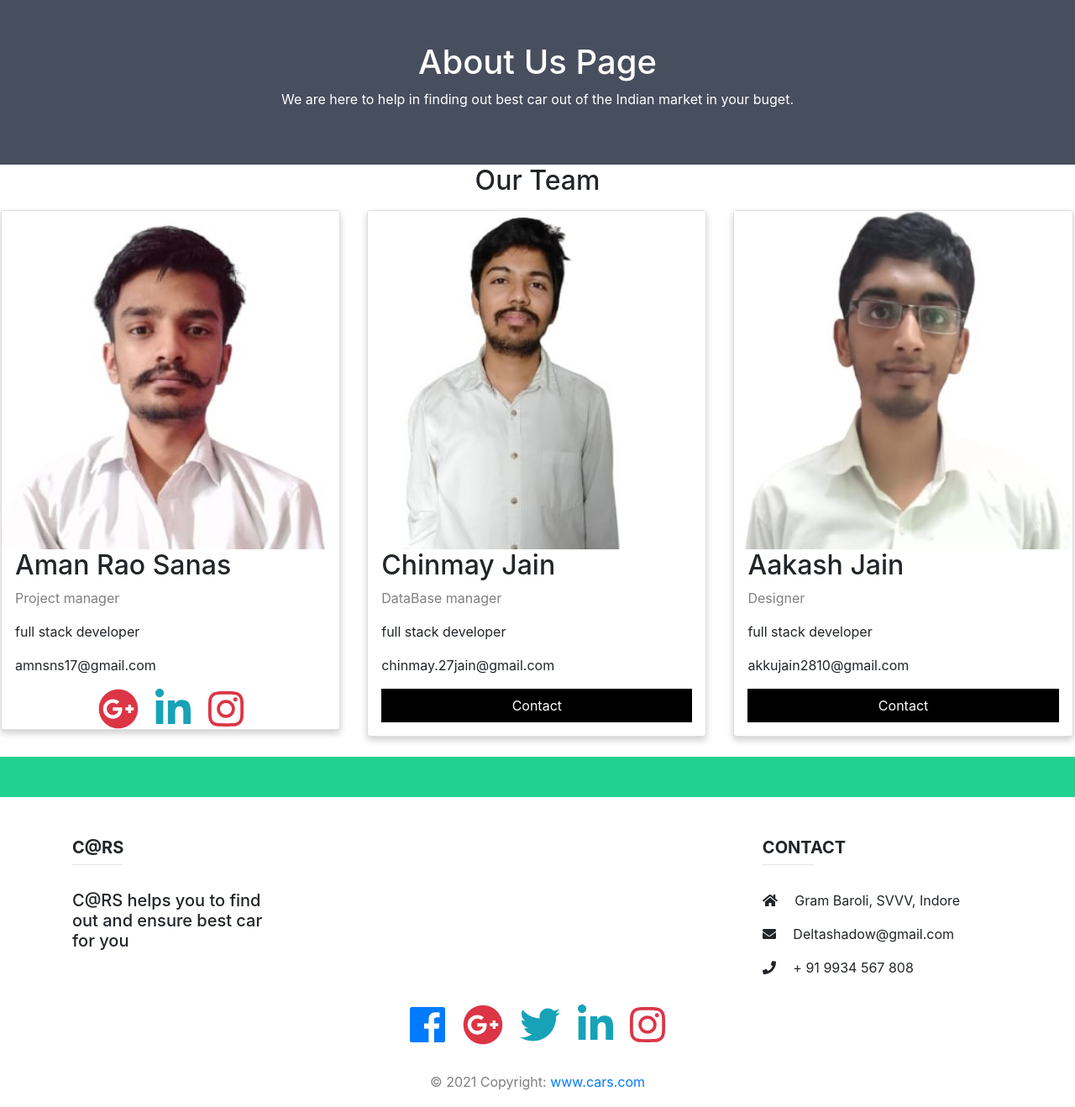
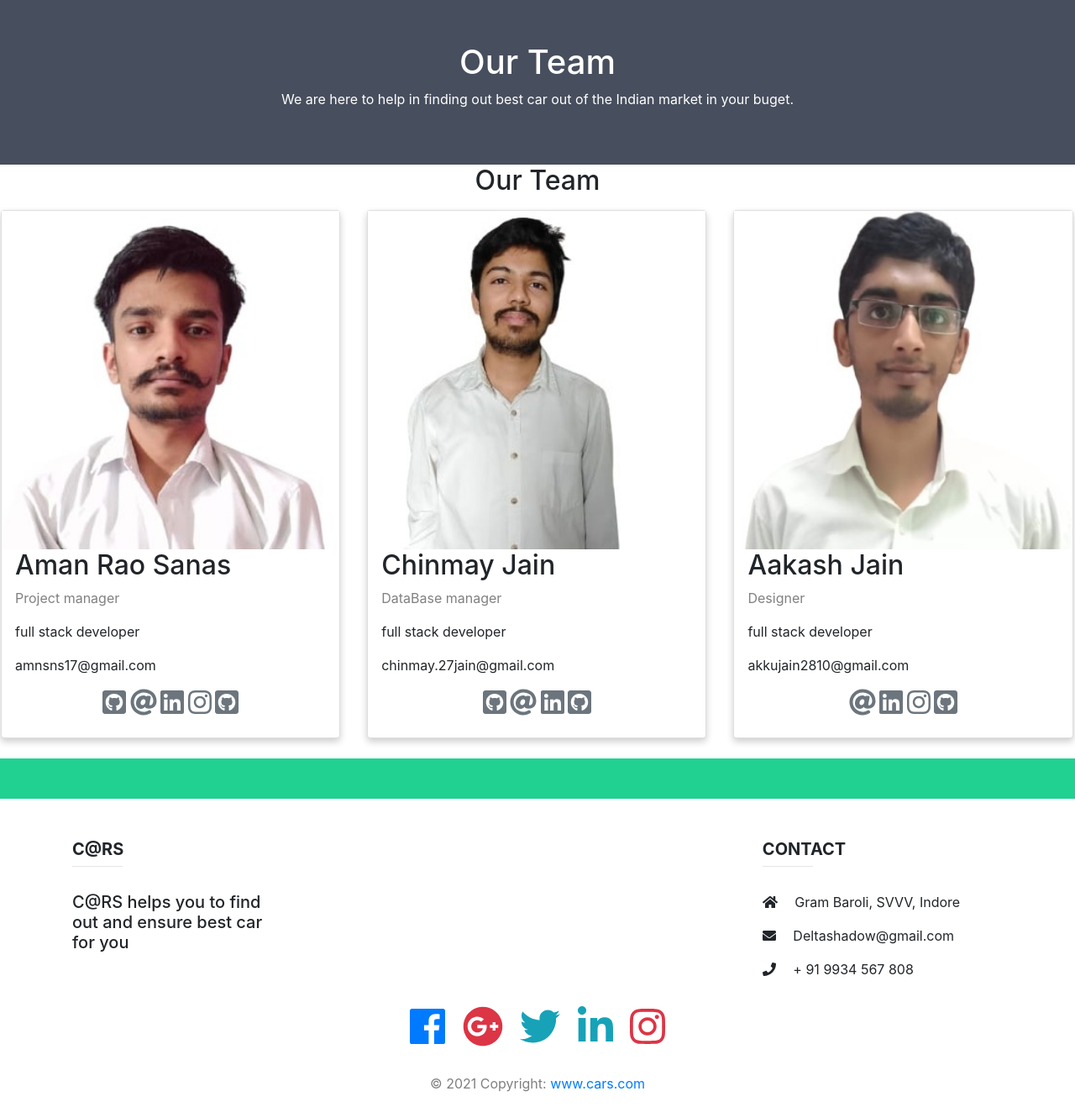
Before and after one commit to AmanRaoSanas/CARS, a Django app: page /contact_us in a window 1280 px wide. Shown: the part 56-1374 px from the top of the page at 84% size. Run offline with Django 3.2, Linux system fonts and the light colour scheme; some libraries are stand-ins or nearby versions.

Commit message:
update_25july

```diff
--- a/cars/templates/cars/contact_us.html
+++ b/cars/templates/cars/contact_us.html
@@ -81,7 +81,7 @@ html {
 {% load static %}
 
 <div class="about-section">
-  <h1>About Us Page</h1>
+  <h1>Our Team</h1>
   <p>We are here to help in finding out best car out of the Indian market in your buget.</p>
 </div>
 
@@ -96,10 +96,12 @@ html {
         <p>full stack developer</p>
         <p>amnsns17@gmail.com</p>
         <center>
-        <a href="https://mail.google.com/mail/?view=cm&fs=1&tf=1&to=amnsns17@gmail.com/"><i class="fab fa-google-plus fa-3x text-danger mx-2"></i></a>
-        <a href="https://www.linkedin.com/in/amanraosanas/"><i class="fab fa-linkedin-in fa-3x text-info mx-2"></i></a>
-        <a href="https://www.instagram.com/amanraosanas17/"><i class="fab fa-instagram  fa-3x text-danger mx-2"></i></a>
-<!--        <p><a href="https://mail.google.com/mail/?view=cm&fs=1&tf=1&to=amnsns17@gmail.com/"><button class="button">Contact</button></a></p>-->
+        <a href="https://github.com/AmanRaoSanas/"><i class="fab fa-github-square fa-2x text-secondary"></i></a>
+        <a href="https://mail.google.com/mail/?view=cm&fs=1&tf=1&to=amnsns17@gmail.com/"><i class="fas fa-at fa-2x text-secondary"></i></a>
+        <a href="https://www.linkedin.com/in/amanraosanas/"><i class="fab fa-linkedin fa-2x text-secondary"></i></a>
+        <a href="https://www.instagram.com/amanraosanas17/"><i class="fab fa-instagram fa-2x text-secondary"></i></i></a>
+        <a href="https://github.com/AmanRaoSanas/"><i class="fab fa-github-square fa-2x text-secondary"></i></a>
+        <br><br>
         </center>
       </div>
 
@@ -114,7 +116,14 @@ html {
         <p class="title">DataBase manager</p>
         <p>full stack developer</p>
         <p>chinmay.27jain@gmail.com</p>
-        <p><button class="button">Contact</button></p>
+        <center>
+        <a href="https://github.com/12chinmayjain/"><i class="fab fa-github-square fa-2x text-secondary"></i></a>
+        <a href="https://mail.google.com/mail/?view=cm&fs=1&tf=1&to=chinmay.27jain@gmail.com/"><i class="fas fa-at fa-2x text-secondary"></i></a>
+        <a href="www.linkedin.com/in/chinmay-jain-27a0b5180/"><i class="fab fa-linkedin fa-2x text-secondary"></i></a>
+        <a href="https://github.com/12chinmayjain/"><i class="fab fa-github-square fa-2x text-secondary"></i></a>
+<!--        <a href="https://www.instagram.com/amanraosanas17/"><i class="fab fa-instagram fa-2x text-secondary"></i></i></a>-->
+        <br><br>
+        </center>
       </div>
     </div>
   </div>
@@ -127,7 +136,13 @@ html {
         <p class="title">Designer</p>
         <p>full stack developer</p>
         <p>akkujain2810@gmail.com</p>
-        <p><button class="button">Contact</button></p>
+        <center>
+        <a href="https://mail.google.com/mail/?view=cm&fs=1&tf=1&to=akkujain2810@gmail.com/"><i class="fas fa-at fa-2x text-secondary"></i></a>
+        <a href="https://www.linkedin.com/in/aakash-jain-66b3861ba/"><i class="fab fa-linkedin fa-2x text-secondary"></i></a>
+        <a href="https://www.instagram.com/aakashjain2810//"><i class="fab fa-instagram fa-2x text-secondary"></i></i></a>
+        <a href="https://github.com/aakashjain1234/"><i class="fab fa-github-square fa-2x text-secondary"></i></a>
+        <br><br>
+        </center>
       </div>
     </div>
   </div>
```
